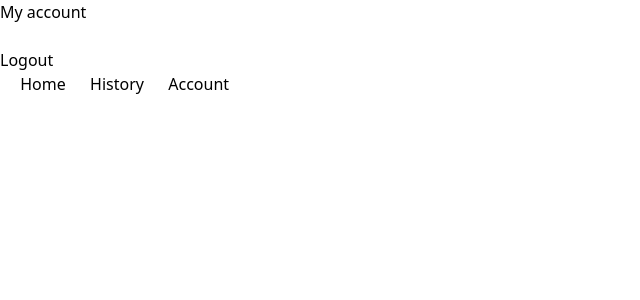
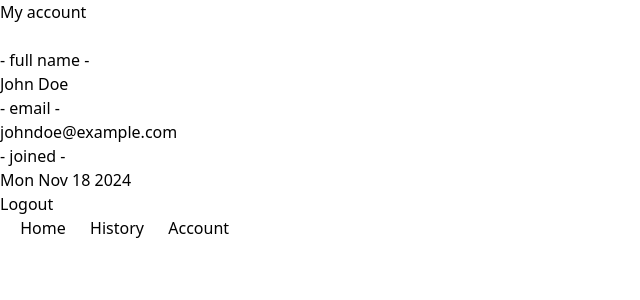
Before and after one commit to Omachonu-prosper/PocketBalance, a SvelteKit app: page /account in a window 1280 px wide. Shown: the top 300 px of the page, without its empty margins (0-640 px from the left). Built offline with nearby package versions, Linux system fonts and the light colour scheme; some icons are missing.

Commit message:
Add account data

```diff
--- a/src/routes/account/+page.svelte
+++ b/src/routes/account/+page.svelte
@@ -17,8 +17,21 @@
             <Icon icon="ic:round-account-circle" class="size-32 text-neutral-400 mb-5" />
         </div>
 
-        <div class="h-80 rounded-xl bg-neutral-200">
+        <div class="rounded-xl bg-neutral-200 p-3 pt-5">
+            <div class="pb-5">
+                <div class="text-sm">- full name -</div>
+                <div class="text-lg">John Doe</div>
+            </div>
 
+            <div class="pb-5">
+                <div class="text-sm">- email -</div>
+                <div class="text-lg">johndoe@example.com</div>
+            </div>
+
+            <div class="pb-5">
+                <div class="text-sm">- joined -</div>
+                <div class="text-lg">Mon Nov 18 2024</div>
+            </div>
         </div>
 
         <a href="/login" class="border border-red-400 w-full inline-block py-3 text-center mt-5 rounded-xl text-red-600 hover:text-white hover:bg-red-600 focus:text-white focus:bg-red-600 focus:outline-none transition-all">
```
